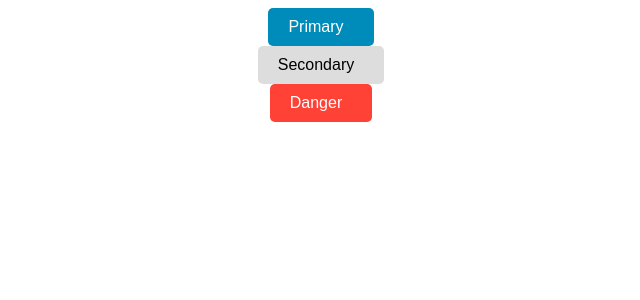
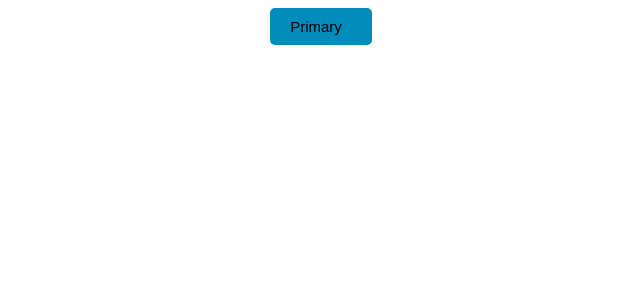
Before and after one commit to Adithej/component-ui, a Next.js app: page / in a window 1280 px wide. Shown: the top 300 px of the page, without its empty margins (319-959 px from the left). Built offline with nearby package versions, Linux system fonts and the light colour scheme.

Commit message:
scss-changes

```diff
--- a/componenet/Button/Button.module.css
+++ /dev/null
@@ -1,32 +0,0 @@
-.button {
-  border: none;
-  padding: 10px 20px;
-  border-radius: 5px;
-  font-size: 16px;
-  cursor: pointer;
-  display: flex;
-  align-items: center;
-}
-
-.primary {
-  background-color: #008cba;
-  color: white;
-}
-
-.secondary {
-  background-color: #ddd;
-  color: black;
-}
-
-.danger {
-  background-color: #ff4136;
-  color: white;
-}
-
-.icon {
-  margin-right: 10px;
-}
-
-.label {
-  flex: 1;
-}
--- /dev/null
+++ b/componenet/Button/Button.module.scss
@@ -0,0 +1,39 @@
+@import "../colors.scss";
+@import "../spacing.scss";
+Button.button {
+  border: none;
+  padding: $p-10 $p-20;
+  border-radius: $p-5;
+  font-size: $p-15;
+  cursor: pointer;
+  display: flex;
+  align-items: center;
+
+  &.primary {
+    background-color: $primary-blue-100;
+    color: $primary-black;
+  }
+
+  &.secondary {
+    background-color: $primary-gray;
+    color: $primary-black;
+  }
+
+  &.danger {
+    background-color: $primary-red-100;
+    color: $primary-white;
+  }
+
+  &.dark {
+    background-color: $primary-black-100;
+    color: $primary-white;
+  }
+
+  span.icon {
+    margin-right: $p-10;
+  }
+
+  span.label {
+    flex: 1;
+  }
+}
--- a/componenet/Button/Button.tsx
+++ b/componenet/Button/Button.tsx
@@ -1,10 +1,10 @@
 import React from "react";
-import styles from "./Button.module.css";
+import styles from "./Button.module.scss";
 
 interface Props {
   onClick?: () => void;
   disabled?: boolean;
-  variant?: "primary" | "secondary" | "danger";
+  variant?: string;
   icon: React.ReactNode;
   children: React.ReactNode;
 }
@@ -21,8 +21,9 @@ export default function Button({
       ? styles.primary
       : variant === "secondary"
       ? styles.secondary
-      : styles.danger;
-
+      : variant === "danger"
+      ? styles.danger
+      : styles.dark;
   return (
     <button
       className={`${styles.button} ${className}`}
--- /dev/null
+++ b/componenet/colors.scss
@@ -0,0 +1,30 @@
+$primary-white: #ffffff;
+$primary-white-100: #f8f8ff;
+$primary-white-200: #fffafa;
+$primary-white-300: #f5fffa;
+$primary-white-400: #f5f5f5;
+$primary-white-500: #f2f3f4;
+$primaray-red: #ff0000;
+$primary-red-100: #ff4136;
+$primary-red-200: #ff0800;
+$primary-red-300: #cc0000;
+$primary-red-400: #be0032;
+$primary-red-500: #800020;
+$primary-blue: #0000ff;
+$primary-blue-100: #008cba;
+$primary-blue-200: #add8e6;
+$primary-blue-300: #00bfff;
+$primary-blue-400: #0000cd;
+$primary-blue-500: #00008b;
+$primary-black: #000000;
+$primary-black-100: #333333;
+$primary-black-200: #1a2421;
+$primary-black-300: #1b1b1b;
+$primary-black-400: #100c08;
+$primary-black-500: #080808;
+$primary-gray: #dddddd;
+$primary-gary-100: #d3d3d3;
+$primary-gary-200: #c0c0c0;
+$primary-gary-300: #e5e4e2;
+$primary-gary-400: #a9a9a9;
+$primary-gary-500: #c9c0bb;
--- /dev/null
+++ b/componenet/spacing.scss
@@ -0,0 +1,6 @@
+$p-0: 0px;
+$p-5: 5px;
+$p-10: 10px;
+$p-15: 15px;
+$p-20: 20px;
+$p-25: 25px;
--- a/package.json
+++ b/package.json
@@ -17,6 +17,7 @@
     "next": "13.2.4",
     "react": "18.2.0",
     "react-dom": "18.2.0",
+    "sass": "^1.60.0",
     "typescript": "5.0.3"
   }
 }
--- a/pages/_app.tsx
+++ b/pages/_app.tsx
@@ -1,6 +1,6 @@
-import '@/styles/globals.css'
-import type { AppProps } from 'next/app'
+import "@/styles/globals.scss";
+import type { AppProps } from "next/app";
 
 export default function App({ Component, pageProps }: AppProps) {
-  return <Component {...pageProps} />
+  return <Component {...pageProps} />;
 }
--- a/pages/index.tsx
+++ b/pages/index.tsx
@@ -1,17 +1,20 @@
 import { Inter } from "next/font/google";
 import Button from "@/componenet/Button/Button";
+import { useState } from "react";
 
 const inter = Inter({ subsets: ["latin"] });
 
 export default function Home() {
+  const [theme, setTheme] = useState("primary");
   return (
     <div className="btn-wrapper">
       <Button
-        variant="primary"
+        variant={theme}
         icon={<span>Primary</span>}
         children={undefined}
+        onClick={() => setTheme(theme === "primary" ? "dark" : "primary")}
       />
-      <Button
+      {/* <Button
         variant="secondary"
         icon={<span>Secondary</span>}
         children={undefined}
@@ -20,7 +23,7 @@ export default function Home() {
         variant="danger"
         icon={<span>Danger</span>}
         children={undefined}
-      />
+      /> */}
     </div>
   );
 }
--- a/styles/Home.module.css
+++ b/styles/Home.module.scss
@@ -97,7 +97,7 @@
 
 .center::before,
 .center::after {
-  content: '';
+  content: "";
   left: 50%;
   position: absolute;
   filter: blur(45px);
@@ -125,7 +125,7 @@
 
 .thirteen::before,
 .thirteen::after {
-  content: '';
+  content: "";
   position: absolute;
   z-index: -1;
 }
```
Also changed, not shown: styles/globals.scss (renamed from styles/globals.css), 1 other file (tests, documents, lock files or other folders).
